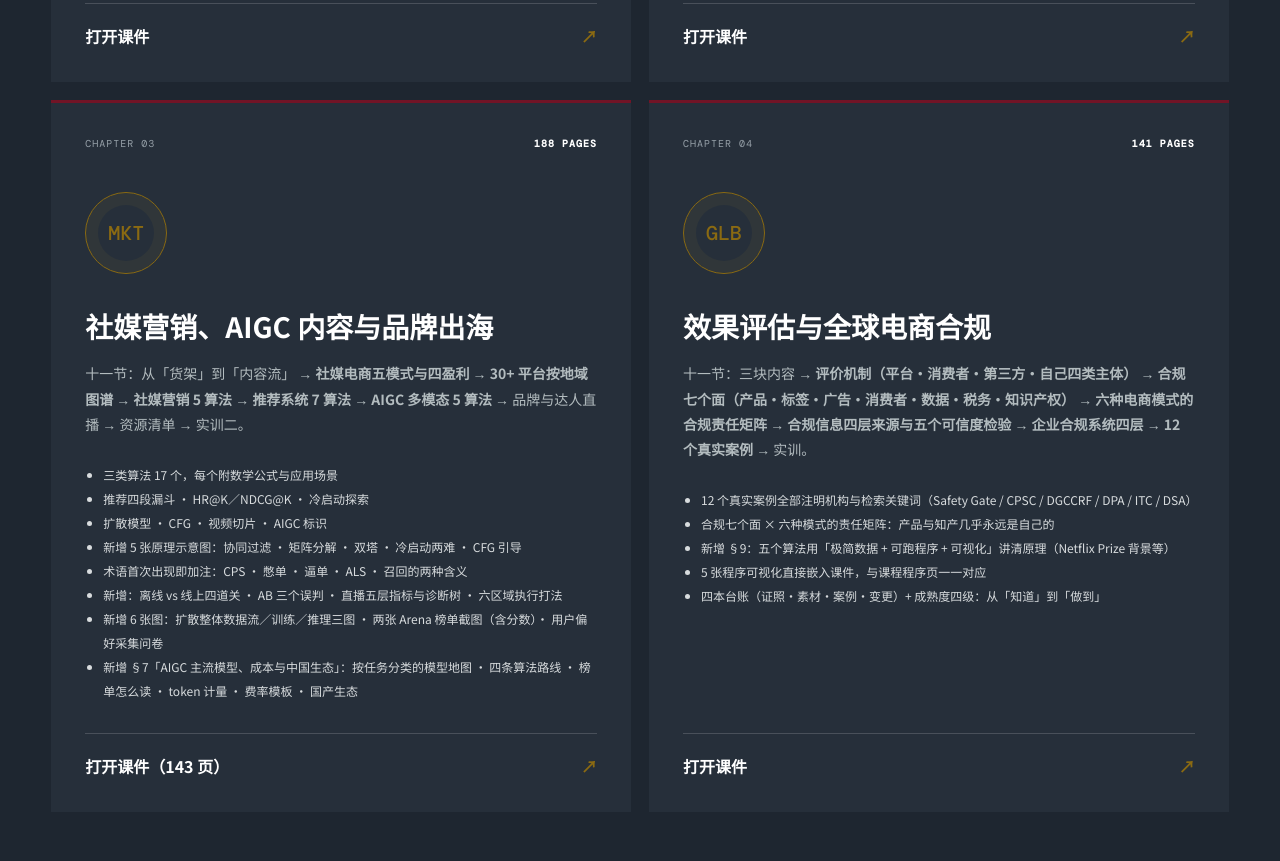
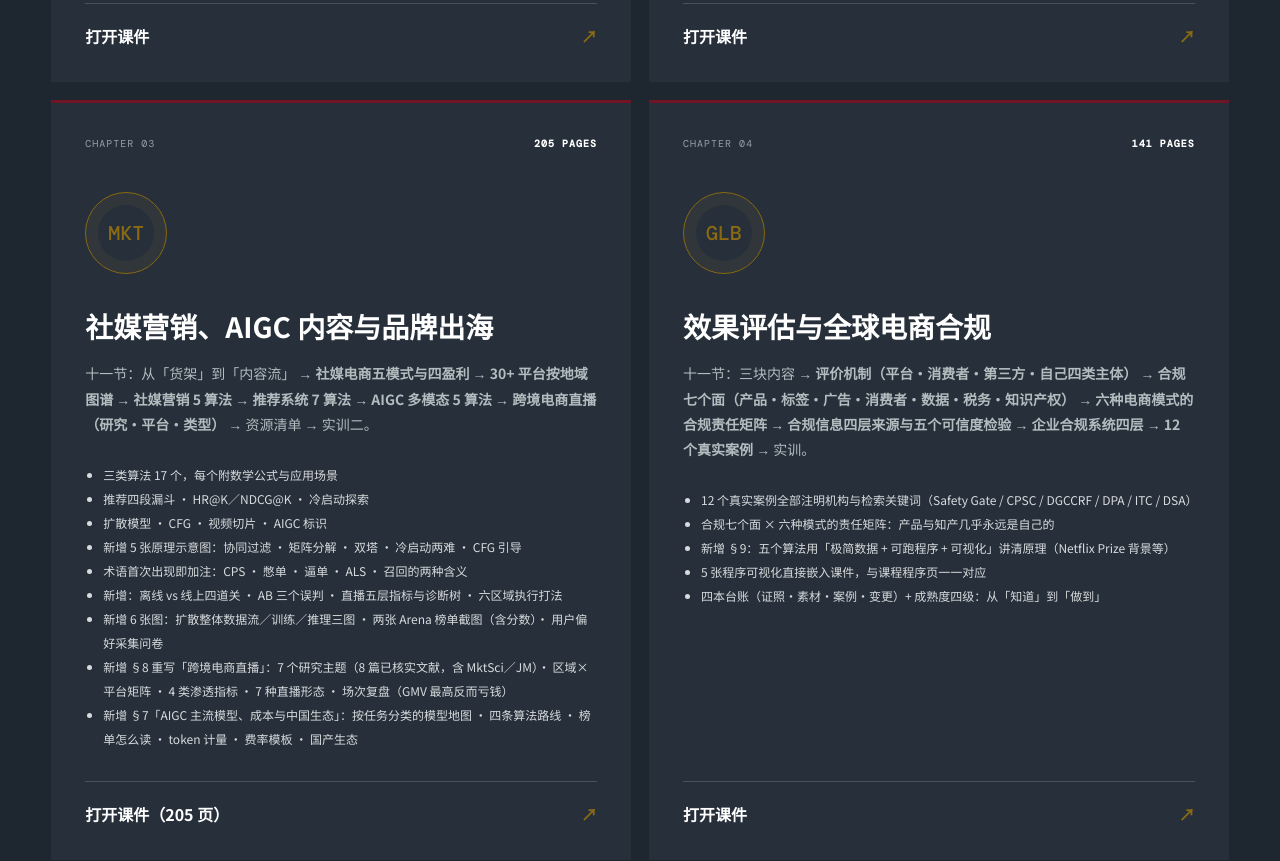
Before and after one commit to elysium4eva/elysium4eva.github.io, a plain HTML site: page index.html in a window 1280 px wide. Shown: the part 7077-7938 px from the top of the page. Drawn offline with nearby package versions, Linux system fonts and the light colour scheme.

Commit message:
Chapter 3 card: 205 pages, new section 8 on cross-border live commerce

```diff
--- a/index.html
+++ b/index.html
@@ -232,15 +232,16 @@
           <a href="courseware/module-5-ch2-selection-review-content.pdf" target="_blank">打开课件 <span>↗</span></a>
         </article>
         <article class="chapter-card">
-          <div class="chapter-top"><span>CHAPTER 03</span><b>188 PAGES</b></div>
+          <div class="chapter-top"><span>CHAPTER 03</span><b>205 PAGES</b></div>
           <div class="chapter-icon" aria-hidden="true">MKT</div>
           <h3>社媒营销、AIGC 内容与品牌出海</h3>
-          <p>十一节：从「货架」到「内容流」 → <strong>社媒电商五模式与四盈利</strong> → <strong>30+ 平台按地域图谱</strong> → <strong>社媒营销 5 算法</strong> → <strong>推荐系统 7 算法</strong> → <strong>AIGC 多模态 5 算法</strong> → 品牌与达人直播 → 资源清单 → 实训二。</p>
+          <p>十一节：从「货架」到「内容流」 → <strong>社媒电商五模式与四盈利</strong> → <strong>30+ 平台按地域图谱</strong> → <strong>社媒营销 5 算法</strong> → <strong>推荐系统 7 算法</strong> → <strong>AIGC 多模态 5 算法</strong> → <strong>跨境电商直播（研究·平台·类型）</strong> → 资源清单 → 实训二。</p>
           <ul><li>三类算法 17 个，每个附数学公式与应用场景</li><li>推荐四段漏斗 · HR@K／NDCG@K · 冷启动探索</li><li>扩散模型 · CFG · 视频切片 · AIGC 标识</li><li>新增 5 张原理示意图：协同过滤 · 矩阵分解 · 双塔 · 冷启动两难 · CFG 引导</li><li>术语首次出现即加注：CPS · 憋单 · 逼单 · ALS · 召回的两种含义</li>
           <li>新增：离线 vs 线上四道关 · AB 三个误判 · 直播五层指标与诊断树 · 六区域执行打法</li>
           <li>新增 6 张图：扩散整体数据流／训练／推理三图 · 两张 Arena 榜单截图（含分数）· 用户偏好采集问卷</li>
+          <li>新增 §8 重写「跨境电商直播」：7 个研究主题（8 篇已核实文献，含 MktSci／JM）· 区域×平台矩阵 · 4 类渗透指标 · 7 种直播形态 · 场次复盘（GMV 最高反而亏钱）</li>
           <li>新增 §7「AIGC 主流模型、成本与中国生态」：按任务分类的模型地图 · 四条算法路线 · 榜单怎么读 · token 计量 · 费率模板 · 国产生态</li></ul>
-          <a href="courseware/module-5-ch3-social-aigc-brand.pdf" target="_blank">打开课件（143 页）<span>↗</span></a>
+          <a href="courseware/module-5-ch3-social-aigc-brand.pdf" target="_blank">打开课件（205 页）<span>↗</span></a>
         </article>
         <article class="chapter-card">
           <div class="chapter-top"><span>CHAPTER 04</span><b>141 PAGES</b></div>
```
